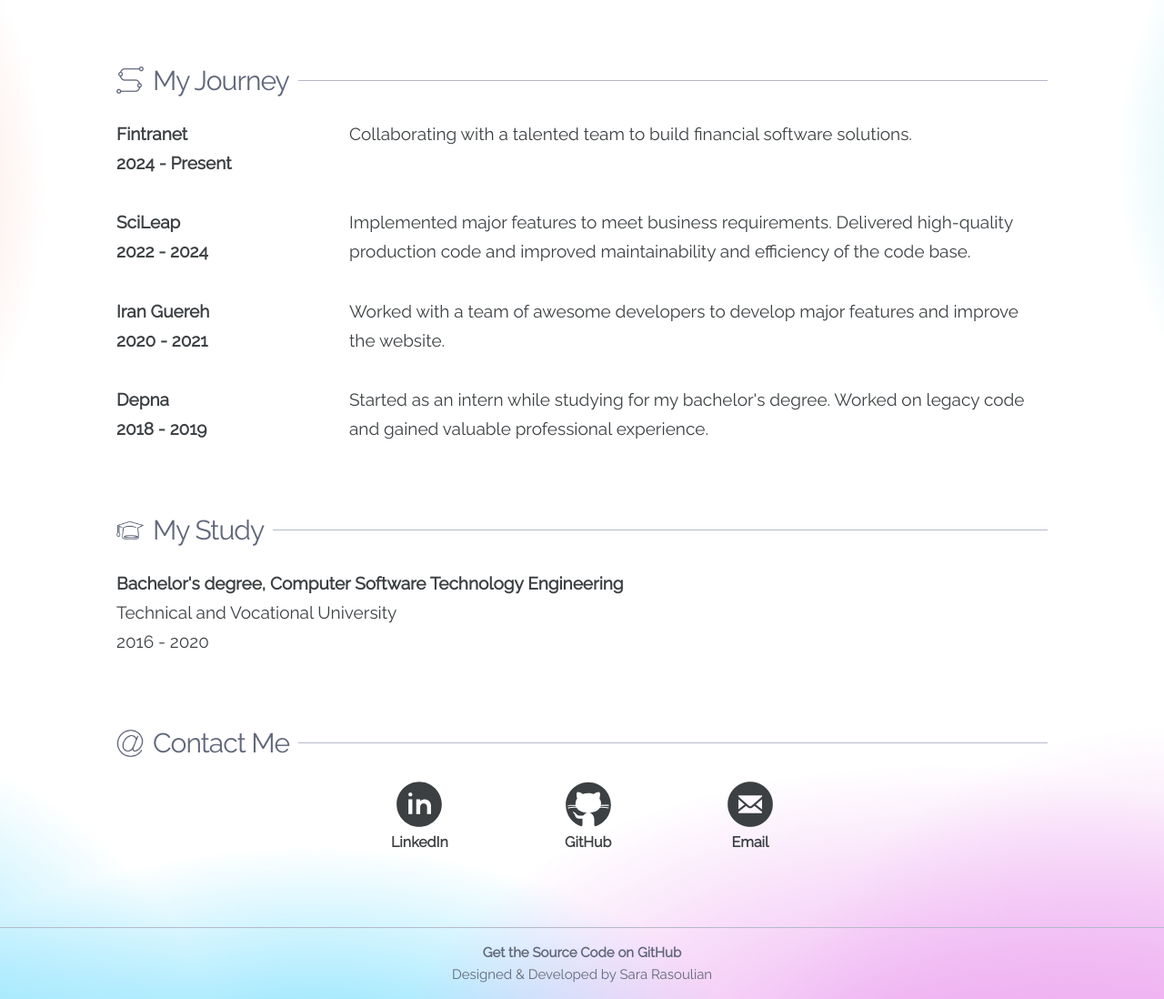
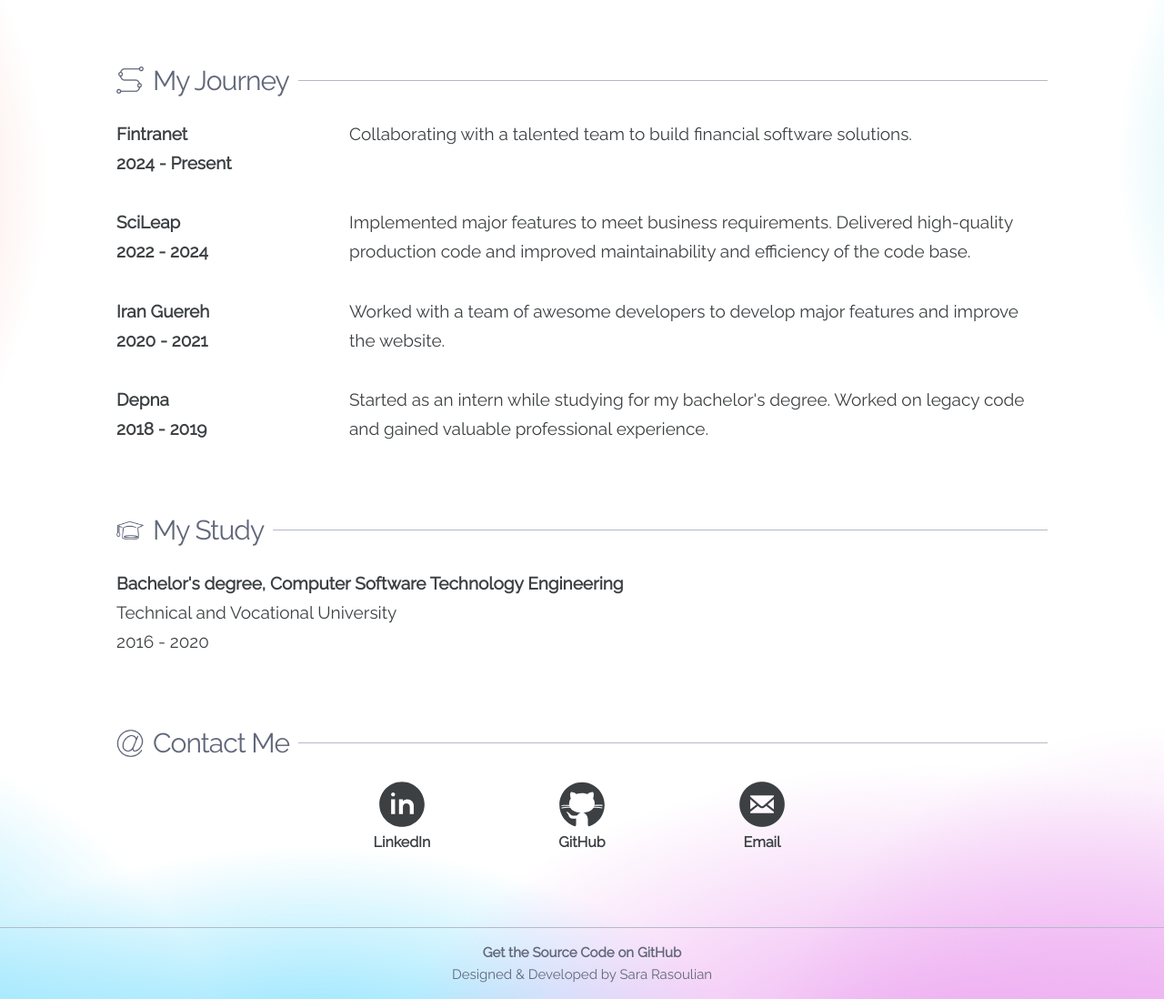
Before and after one commit to SaraRasoulian/Portfolio, a plain HTML site: page index.html in a window 1280 px wide. Shown: the part 823-1921 px from the top of the page at 91% size. Drawn offline with Linux system fonts and the light colour scheme; a web font is replaced by a local one.

Commit message:
Style for title

```diff
--- a/assets/css/style.css
+++ b/assets/css/style.css
@@ -229,6 +229,7 @@ h6 {
 .social .social-item .social-title {
   margin: 5px 0;
   font-weight: 600;
+  width: 7rem;
 }
 
 /* Hover effect */
```
